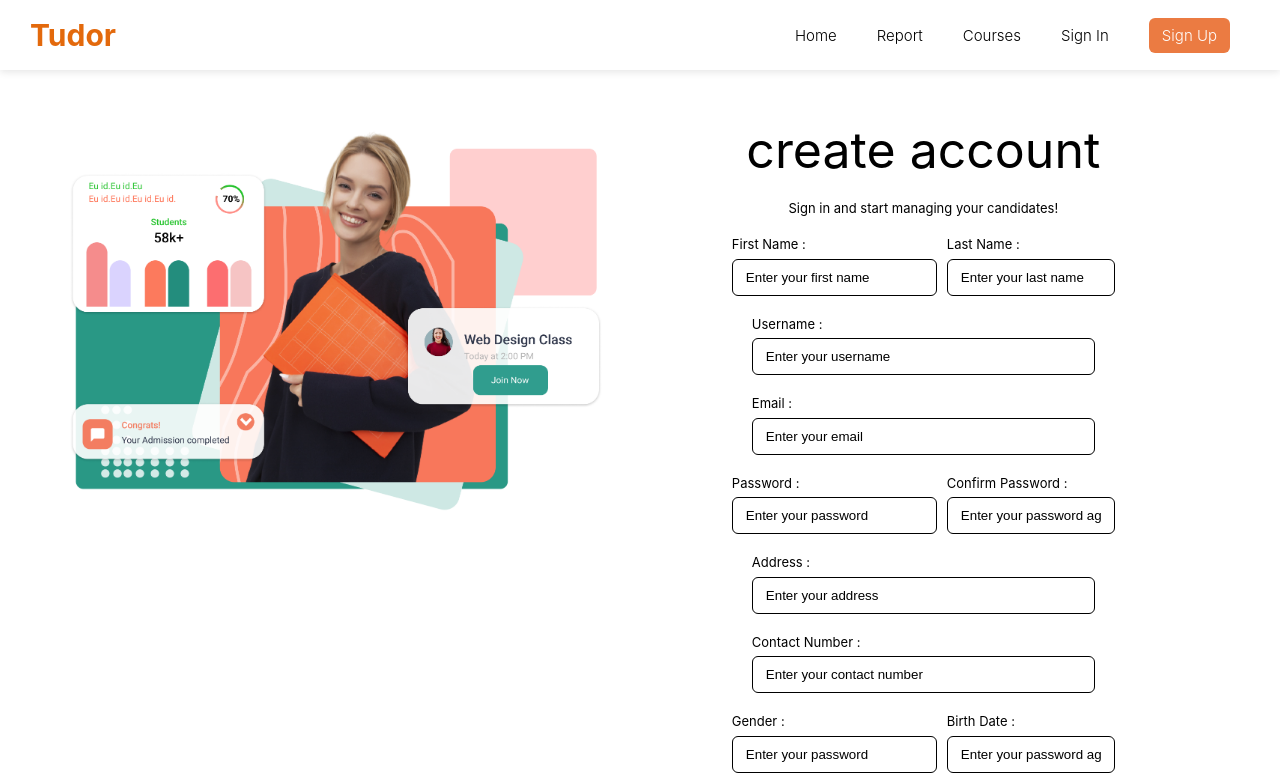
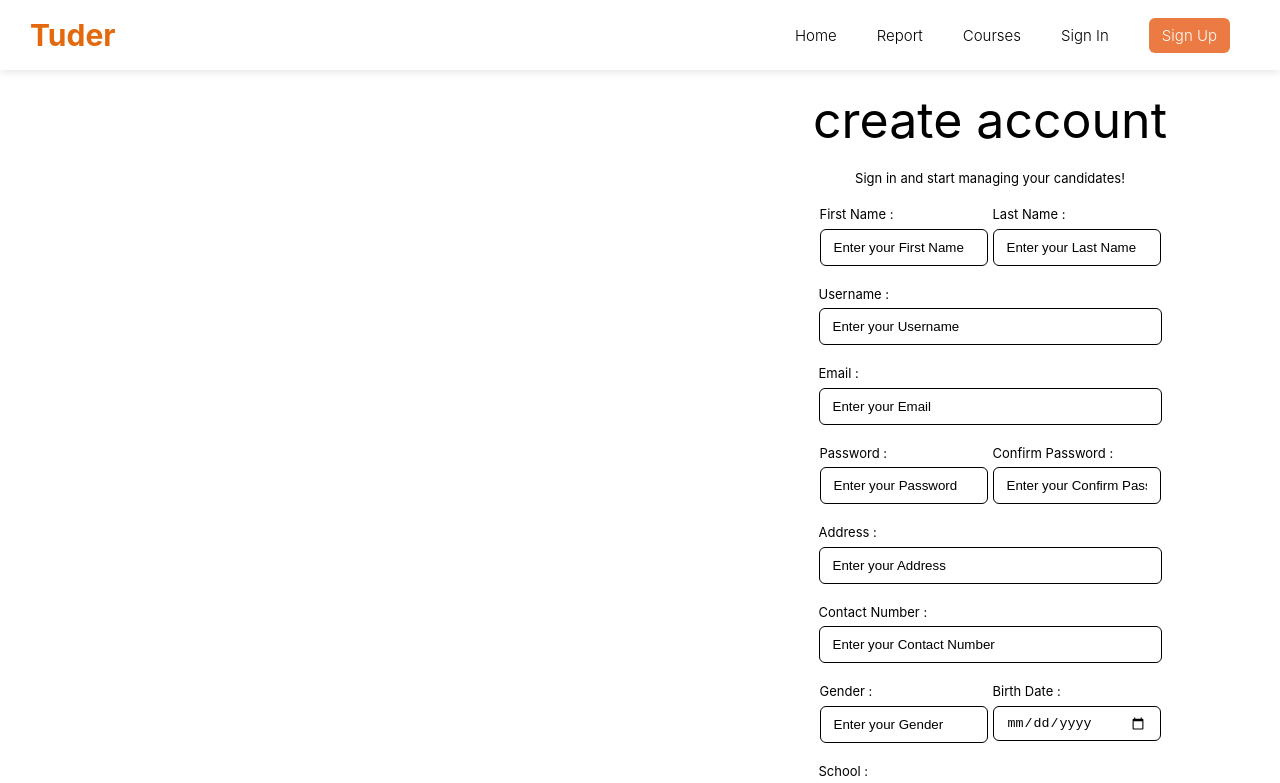
Before and after one commit to 2110336-2565-2/Sec3-Group16-Tuder, a React (Create React App) app in the folder Frontend/: page /SignUp in a window 1280 px wide. Shown: the top 783 px of the page. Built offline with nearby package versions, Linux system fonts and the light colour scheme.

Commit message:
Solve some problem and Add Forgetpassword page

```diff
--- a/Frontend/public/index.html
+++ b/Frontend/public/index.html
@@ -24,7 +24,7 @@
       work correctly both with client-side routing and a non-root public URL.
       Learn how to configure a non-root public URL by running `npm run build`.
     -->
-    <title>React App</title>
+    <title>Tuder</title>
   </head>
   <body>
     <noscript>You need to enable JavaScript to run this app.</noscript>
--- a/Frontend/src/App.js
+++ b/Frontend/src/App.js
@@ -13,10 +13,12 @@ import SignIn from './pages/SignIn.js';
 import SignUp from './pages/SignUp.js';
 import Courses from './pages/Courses';
 import Report from './pages/Report';
+import ForgetPassword from './pages/ForgetPassword';
 
 
 function App() {
   const [role, setRole] = useState('guest');
+  const [signUpRole, setSignUpRole] = useState('student');
   return (
     <BrowserRouter>
       <Routes>
@@ -25,7 +27,8 @@ function App() {
           <Route path="Report" element={<Report />}></Route>
           <Route path="Courses" element={<Courses />}></Route>
           <Route path="SignIn" element={<SignIn />}></Route>
-          <Route path="SignUp" element={<SignUp />}></Route>
+          <Route path="SignUp" element={<SignUp role={signUpRole}/>}></Route>
+          <Route path="Forgetpassword" element={<ForgetPassword />}></Route>
         </Route>
       </Routes>
     </BrowserRouter>
--- /dev/null
+++ b/Frontend/src/components/FormForgetPassword.js
@@ -0,0 +1,33 @@
+import FormT from './FormStyle.js';
+import styled from 'styled-components';
+
+export default function FormSignIn(){
+
+    return(
+        <form action='' method='post'>
+            <FormT.Div FormW='400px'>
+                <FormT.Header>Reset Password</FormT.Header>
+                <FormT.Content>Sign in and start managing your candidates!</FormT.Content>
+                <FormT.Content>
+                    <FormT.TextInput BoxSize='200px' name='username' type='text' placeholder='Enter your Email'/>
+                </FormT.Content>
+
+                <FormT.Content>
+                    <FormT.Button type='submit'>Send</FormT.Button>
+                </FormT.Content>
+                <FormT.Content>
+                    <ContentSpace />
+                    <FormT.Link to='/Signin' underline='none'>back to login</FormT.Link>
+                </FormT.Content>
+            </FormT.Div>
+        </form>
+    )
+}
+
+const ContentSpace = styled.div`
+    display: flex;
+    font-size: 11px;
+    padding: 0px 10px;
+    align-items: center;
+    margin-right: 110px;
+`
--- a/Frontend/src/components/FormSignIn.js
+++ b/Frontend/src/components/FormSignIn.js
@@ -1,8 +1,9 @@
 import FormT from './FormStyle.js';
 
 export default function FormSignIn(){
+
     return(
-        <form>
+        <form action='/signincontroller' method='post'>
             <FormT.Div FormW='350px'>
                 <FormT.Header>Sign In</FormT.Header>
                 <FormT.Content>Sign in and start managing your candidates!</FormT.Content>
--- a/Frontend/src/components/FormSignUp.js
+++ b/Frontend/src/components/FormSignUp.js
@@ -1,76 +1,84 @@
 import FormT from './FormStyle.js';
+import signupContent from "../datas/SignUp.role.js";
+import styled from 'styled-components';
 
-export default function FormSignUp(){
+export default function FormSignUp(props){
+    const {role} = props
+
+    let signupRole = null
+    if(role === 'student'){
+        signupRole = signupContent[0]
+    }else{
+        signupRole = signupContent[1]
+    }
+    const signupContents = signupRole.contents;
+
+    const signupContentElement = signupContents.map((content, index) => {
+        return (
+            <FormT.Content key={index}>
+                {content.map((element, elementindex) => {
+                    const pholder = 'Enter your ' + element;
+                    const name = element.replace(' ', '').toLowerCase()
+                    let type = ''
+                    let boxsize = ''
+                    if(element === 'Email'){
+                        type = 'email'
+                        boxsize = '315px'
+                    }else if(element === 'Password' | element === 'Confirm Password'){
+                        type = 'password'
+                        boxsize = '140px'
+                    }else if(element === 'Birth Date'){
+                        type = 'date'
+                        boxsize = '140px'
+                    }else if(element === 'Contact Number'){
+                        type = 'number'
+                        boxsize = '315px'
+                    }else if(element === 'First Name' | element === 'Last Name'){
+                        type = 'text'
+                        boxsize = '140px'
+                    }else if(element === 'Gender'){
+                        type = 'text'
+                        boxsize = '140px'
+                    }
+                    else{
+                        type = 'text'
+                        boxsize = '315px'
+                    }
+                    if(element === 'Birth Date'){
+                        return (
+                            <FormT.Component key={elementindex}>
+                                <FormT.Label>{element} :</FormT.Label>
+                                <FormT.DateInput BoxSize={boxsize} name={name} type={type} placeholder={pholder} />
+                            </FormT.Component>
+                        )
+                    // need to solve this problem today
+                    }else if(element === 'Gender'){
+                        return(
+                            <FormT.Component key={elementindex}>
+                                <FormT.Label>{element} :</FormT.Label>
+                                <FormT.TextInput BoxSize={boxsize} name={name} type={type} placeholder={pholder} />
+                            </FormT.Component>
+                        )
+                    }else{
+                        return (
+                            <FormT.Component key={elementindex}>
+                                <FormT.Label>{element} :</FormT.Label>
+                                <FormT.TextInput BoxSize={boxsize} name={name} type={type} placeholder={pholder} />
+                            </FormT.Component>
+                        )
+                    }
+                })}
+            </FormT.Content>
+        )
+    });
     return(
-        <form>
+        <SignUpForm action='/signupcontroller' method='post'>
             <FormT.Div FormW='500px'>
                 <FormT.Header>create account</FormT.Header>
                 <FormT.Content>Sign in and start managing your candidates!</FormT.Content>
+                {signupContentElement}
                 <FormT.Content>
-                    <FormT.Component>
-                        <FormT.Label>First Name :</FormT.Label>
-                        <FormT.TextInput BoxSize='140x' name='firstname' type='text' placeholder='Enter your first name'/>
-                    </FormT.Component>
-                    <FormT.Space></FormT.Space>
-                    <FormT.Component>
-                        <FormT.Label>Last Name :</FormT.Label>
-                        <FormT.TextInput BoxSize='140px' name='lastname' type='text' placeholder='Enter your last name'/>
-                    </FormT.Component>
-                </FormT.Content>
-                <FormT.Content>
-                    <FormT.Component>
-                        <FormT.Label>Username :</FormT.Label>
-                        <FormT.TextInput BoxSize='315px' name='username' type='text' placeholder='Enter your username'/>
-                    </FormT.Component>
-                </FormT.Content>
-                <FormT.Content>
-                    <FormT.Component>
-                        <FormT.Label>Email :</FormT.Label>
-                        <FormT.TextInput BoxSize='315px' name='email' type='email' placeholder='Enter your email'/>
-                    </FormT.Component>
-                </FormT.Content>
-                <FormT.Content>
-                    <FormT.Component>
-                        <FormT.Label>Password :</FormT.Label>
-                        <FormT.TextInput BoxSize='140x' name='password' type='password' placeholder='Enter your password'/>
-                    </FormT.Component>
-                    <FormT.Space></FormT.Space>
-                    <FormT.Component>
-                        <FormT.Label>Confirm Password :</FormT.Label>
-                        <FormT.TextInput BoxSize='140px' name='confirmpassword' type='password' placeholder='Enter your password again'/>
-                    </FormT.Component>
-                </FormT.Content>
-                <FormT.Content>
-                    <FormT.Component>
-                        <FormT.Label>Address :</FormT.Label>
-                        <FormT.TextInput BoxSize='315px' name='address' type='text' placeholder='Enter your address'/>
-                    </FormT.Component>
-                </FormT.Content>
-                <FormT.Content>
-                <FormT.Component>
-                        <FormT.Label>Contact Number :</FormT.Label>
-                        <FormT.TextInput BoxSize='315px' name='contactnumber' type='number' placeholder='Enter your contact number'/>
-                    </FormT.Component>
-                </FormT.Content>
-                <FormT.Content>
-                    <FormT.Component>
-                        <FormT.Label>Gender :</FormT.Label>
-                        <FormT.TextInput BoxSize='140x' name='password' type='password' placeholder='Enter your password'/>
-                    </FormT.Component>
-                    <FormT.Space></FormT.Space>
-                    <FormT.Component>
-                        <FormT.Label>Birth Date :</FormT.Label>
-                        <FormT.TextInput BoxSize='140px' name='confirmpassword' type='password' placeholder='Enter your password again'/>
-                    </FormT.Component>
-                </FormT.Content>
-                <FormT.Content>
-                    <FormT.Component>
-                        <FormT.Label>School :</FormT.Label>
-                        <FormT.TextInput BoxSize='315px' name='contactnumber' type='number' placeholder='Enter your contact number'/>
-                    </FormT.Component>
-                </FormT.Content>
-                <FormT.Content>
-                    <FormT.Button type='submit'>Sign in</FormT.Button>
+                    <FormT.Button type='submit'>Sign Up</FormT.Button>
                 </FormT.Content>
                 <FormT.Content>
                     <FormT.ContentSmall>
@@ -79,7 +87,12 @@ export default function FormSignUp(){
                     <FormT.Link to='/Signin' underline='none'>Sign In</FormT.Link>
                 </FormT.Content>
             </FormT.Div>
-        </form>
+        </SignUpForm>
 
     )
 }
+
+const SignUpForm = styled.form`
+    display: flex;
+    justify-content: center;
+`;
--- a/Frontend/src/components/FormStyle.js
+++ b/Frontend/src/components/FormStyle.js
@@ -49,6 +49,19 @@ const FormT = {
             color:black;
         }
     `,
+    DateInput: styled.input`
+        width: ${(props) => {
+            return props.BoxSize
+        }};
+        padding: 8px 13px;
+        border: 1px solid black;
+        border-radius: 6px;
+        background-color: white;
+        color: black;
+        &::placeholder{
+            color:black;
+        }
+    `,
     Checkbox: styled.input`
         margin-right: 5px;
         accent-color: #EB7B42;
@@ -77,14 +90,12 @@ const FormT = {
     Component: styled.div`
         display: flex;
         flex-direction: column;
+        padding-right: 2.5px;
+        padding-left: 2.5px;
     `,
     Label: styled.div`
         margin-bottom: 0.5em;
     `,
-    Space: styled.div`
-        padding-right: 5px;
-        padding-left: 5px;
-    `
 }
 
 export default FormT;
--- a/Frontend/src/components/Navbar.js
+++ b/Frontend/src/components/Navbar.js
@@ -36,7 +36,7 @@ export default function Navbar(props){
     return (
         <>
             <NavbarSection>
-                <NavbarHeader>Tudor</NavbarHeader>
+                <NavbarHeader>Tuder</NavbarHeader>
                 <NavbarItems>
                     {contentElement}
                 </NavbarItems>
--- /dev/null
+++ b/Frontend/src/pages/ForgetPassword.js
@@ -0,0 +1,20 @@
+import styled from "styled-components"
+import FormForgetPassword from '../components/FormForgetPassword.js'
+
+export default function ForgetPassword(){
+
+    return(
+        <ContainerWithHeight margintop='100px'>
+            <FormForgetPassword />
+        </ContainerWithHeight>
+    )
+}
+
+const ContainerWithHeight = styled.div`
+    display: flex;
+    padding: 0px 30px;
+    margin-top: ${(props) => {
+        return props.margintop
+    }};
+    justify-content: center;
+`;
--- a/Frontend/src/pages/SignIn.js
+++ b/Frontend/src/pages/SignIn.js
@@ -6,7 +6,7 @@ export default function SignIn(){
         <ContainerWithHeight margintop='100px'>
             <SeperateSection>
                 <ItemGrid justify='center' columngrid='1 / 3'>
-                    <ImageTudor width='600px' src="/images/index.png" alt="seprate70" />
+                    <ImageTudor width='600px' src="/images/signin.png" alt="seprate70" />
                 </ItemGrid>
                 <ItemGrid columngrid='4'>
                     <FormSignIn />
--- a/Frontend/src/pages/SignUp.js
+++ b/Frontend/src/pages/SignUp.js
@@ -1,28 +1,19 @@
 import styled from "styled-components"
 import FormSignUp from "../components/FormSignUp.js";
 
-export default function SignUp(){
+export default function SignUp(props){
+    const {role} = props
     return(
-        <ContainerWithHeight margintop='30px'>
-            <SeperateSection>
-                <ItemGrid justify='center' columngrid='1 / 2'>
-                    <ImageTudor width='600px' src="/images/index.png" alt="seprate70" />
-                </ItemGrid>
-                <ItemGrid columngrid='2 / 4'>
-                    <FormSignUp />
-                </ItemGrid>
-            </SeperateSection>
+        <ContainerWithHeight margintop='auto'>
+            <FlexSection>
+                <FormSignUp role={role} />
+            </FlexSection>
         </ContainerWithHeight>
     )
 }
 
 
 // styled-components
-const ImageTudor = styled.img`
-    max-width: ${(props) => {
-        return props.maxwidth
-    }};
-`;
 
 const ContainerWithHeight = styled.div`
     padding: 0px 30px;
@@ -31,15 +22,7 @@ const ContainerWithHeight = styled.div`
     }};
 `;
 
-const SeperateSection = styled.div`
-    display: grid;
+const FlexSection = styled.div`
+    display: flex;
+    justify-content: flex-end;
 `;
-
-const ItemGrid = styled.div`
-    grid-column: ${(props) => {
-        return props.columngrid
-    }};
-    justify-self: ${(props) => {
-        return props.justify
-    }}
-`;
```
Also changed, not shown: Frontend/src/datas/SignUp.role.js (+4 -4 lines), Frontend/public/images/signin.png (added).
